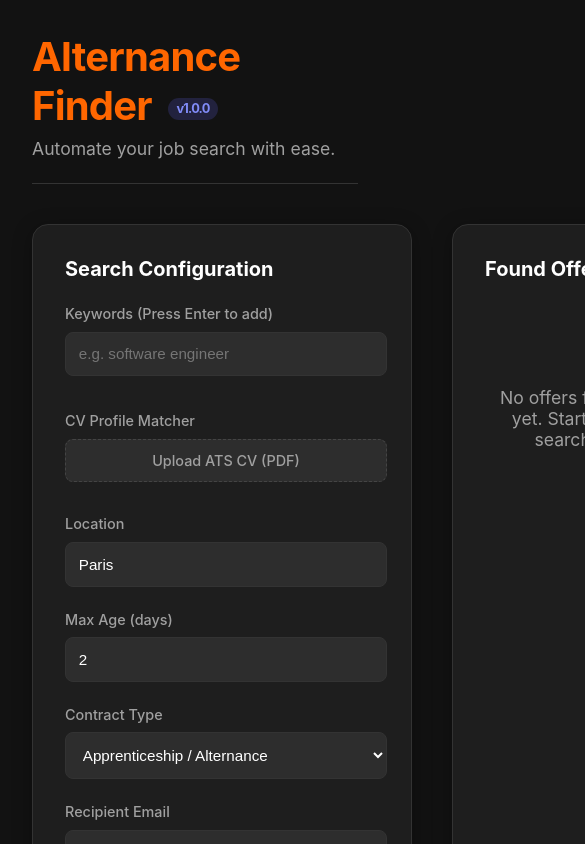
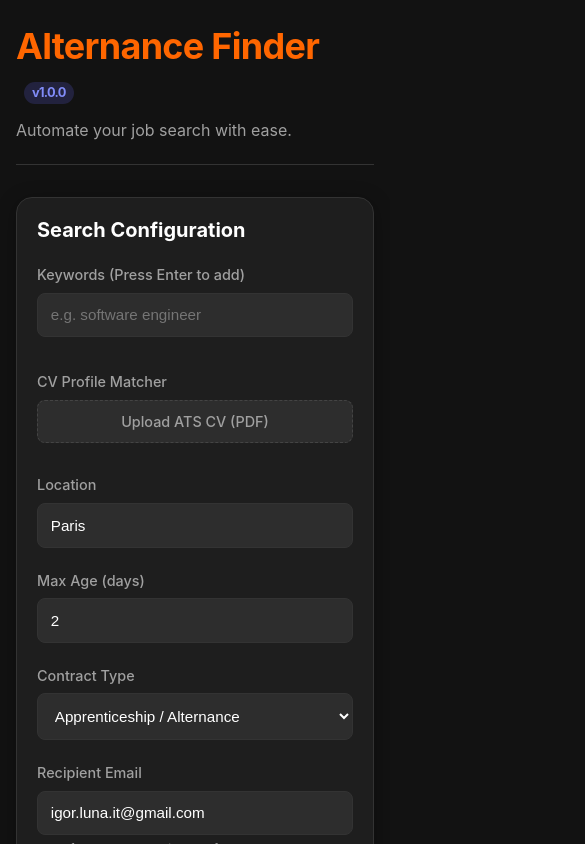
Before and after one commit to IgorLuna10/Alternance-Finder, a React (Vite) app: page / in a window 390 px wide. Shown: the top 844 px of the page, 585 px wide, since content can reach past the window. Built offline with nearby package versions, Linux system fonts and the light colour scheme.

Commit message:
fix: prevent horizontal overflow and center search configuration layout

```diff
--- a/src-tauri/tauri.conf.json
+++ b/src-tauri/tauri.conf.json
@@ -12,8 +12,10 @@
     "windows": [
       {
         "title": "Alternance Finder 🤖",
-        "width": 900,
-        "height": 700,
+        "width": 1050,
+        "height": 750,
+        "minWidth": 800,
+        "minHeight": 600,
         "devtools": true
       }
     ]
--- a/src/styles.css
+++ b/src/styles.css
@@ -1,3 +1,7 @@
+*, *::before, *::after {
+  box-sizing: border-box;
+}
+
 :root {
   --bg-primary: #121212;
   --bg-surface: #1e1e1e;
@@ -9,21 +13,27 @@
   --input-bg: #2d2d2d;
 }
 
-body {
+html, body {
   margin: 0;
+  padding: 0;
+  width: 100%;
+  overflow-x: hidden;
   font-family: 'Inter', -apple-system, BlinkMacSystemFont, "Segoe UI", Roboto, sans-serif;
   background-color: var(--bg-primary);
   color: var(--text-main);
+  -webkit-font-smoothing: antialiased;
 }
 
 .app-container {
+  width: 100%;
   max-width: 1200px;
   margin: 0 auto;
-  padding: 2rem;
+  padding: 2rem 1.5rem;
+  box-sizing: border-box;
 }
 
 .app-header {
-  margin-bottom: 2.5rem;
+  margin-bottom: 2rem;
   border-bottom: 1px solid var(--border-color);
   padding-bottom: 1.5rem;
 }
@@ -31,37 +41,45 @@ body {
 .app-header h1 {
   margin: 0 0 0.5rem 0;
   color: var(--brand-color);
-  font-size: 2.5rem;
+  font-size: 2.25rem;
   letter-spacing: -0.02em;
 }
 
 .app-header p {
   margin: 0;
   color: var(--text-muted);
-  font-size: 1.1rem;
+  font-size: 1rem;
 }
 
 .app-grid {
   display: grid;
-  grid-template-columns: 380px 1fr;
-  gap: 2.5rem;
+  grid-template-columns: 340px minmax(0, 1fr);
+  gap: 1.75rem;
+  align-items: start;
 }
 
 .controls-panel, .feed-panel {
   background: var(--bg-surface);
-  padding: 2rem;
   border-radius: 16px;
   box-shadow: 0 4px 20px rgba(0,0,0,0.3);
   border: 1px solid var(--border-color);
+  min-width: 0;
+  box-sizing: border-box;
 }
 
 .controls-panel {
   position: sticky;
-  top: 2rem;
+  top: 1.5rem;
   align-self: start;
-  max-height: calc(100vh - 4rem);
+  max-height: calc(100vh - 3rem);
   overflow-y: auto;
-  padding-right: 1.5rem;
+  overflow-x: hidden;
+  overscroll-behavior-x: none;
+  padding: 1.5rem;
+}
+
+.feed-panel {
+  padding: 1.75rem;
 }
 
 /* Premium scrollbar styling for the controls panel */
@@ -550,10 +568,13 @@ input:checked + .slider:before {
   display: flex;
   align-items: center;
   gap: 0.5rem;
+  width: 100%;
+  min-width: 0;
 }
 
 .cv-upload-label {
   flex-grow: 1;
+  min-width: 0;
   display: block;
   padding: 0.75rem;
   background: var(--input-bg);
@@ -564,6 +585,9 @@ input:checked + .slider:before {
   color: var(--text-main);
   cursor: pointer;
   transition: all 0.2s;
+  overflow: hidden;
+  text-overflow: ellipsis;
+  white-space: nowrap;
 }
 
 .cv-upload-label:hover {
@@ -779,3 +803,26 @@ input:checked + .slider:before {
   width: 15px;
   height: 15px;
 }
+
+/* Responsive Layout Breakpoint */
+@media (max-width: 820px) {
+  .app-container {
+    padding: 1.5rem 1rem;
+  }
+
+  .app-grid {
+    grid-template-columns: 1fr;
+    gap: 1.5rem;
+  }
+
+  .controls-panel {
+    position: static;
+    max-height: none;
+    overflow-y: visible;
+    padding: 1.25rem;
+  }
+
+  .feed-panel {
+    padding: 1.25rem;
+  }
+}
```
